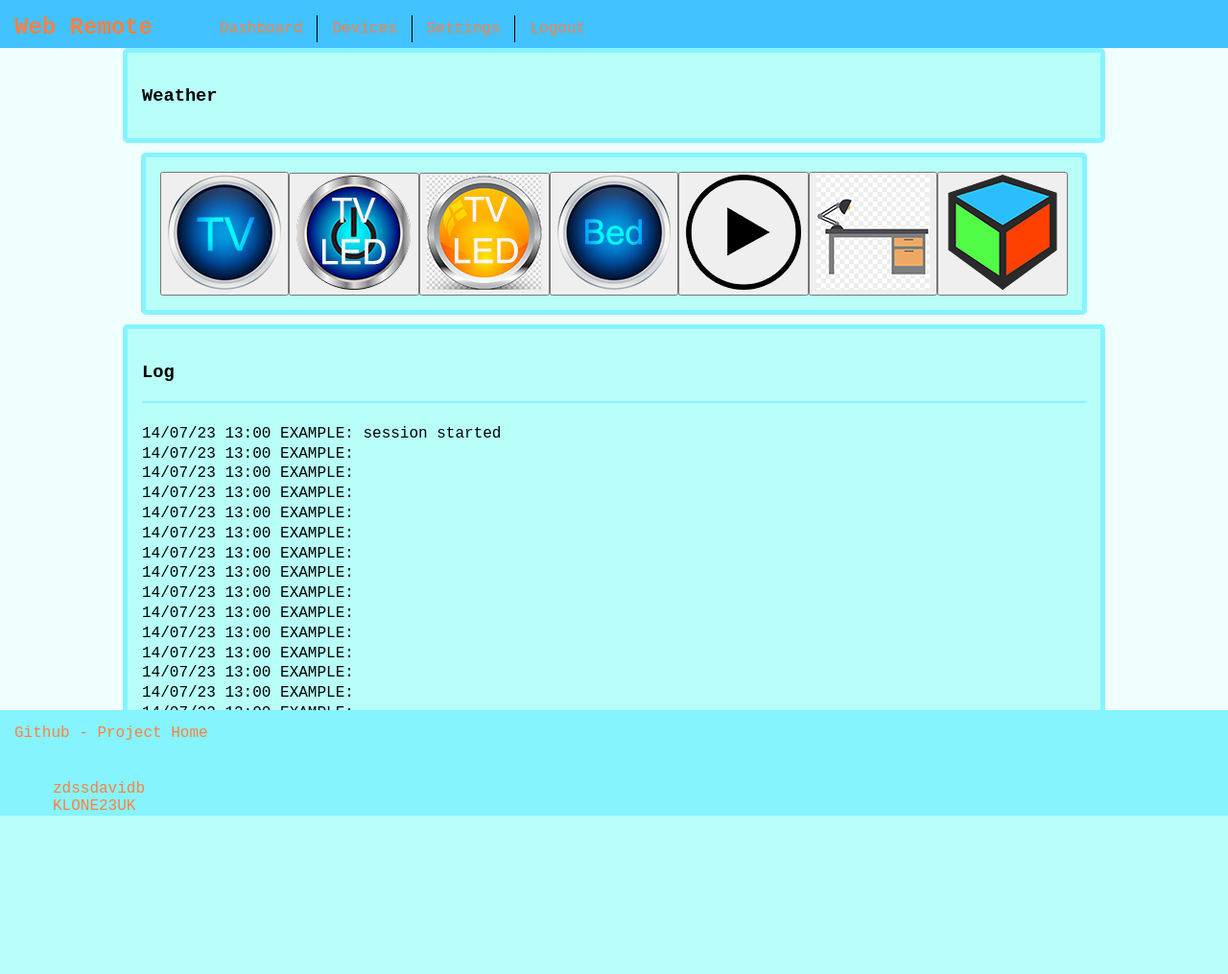
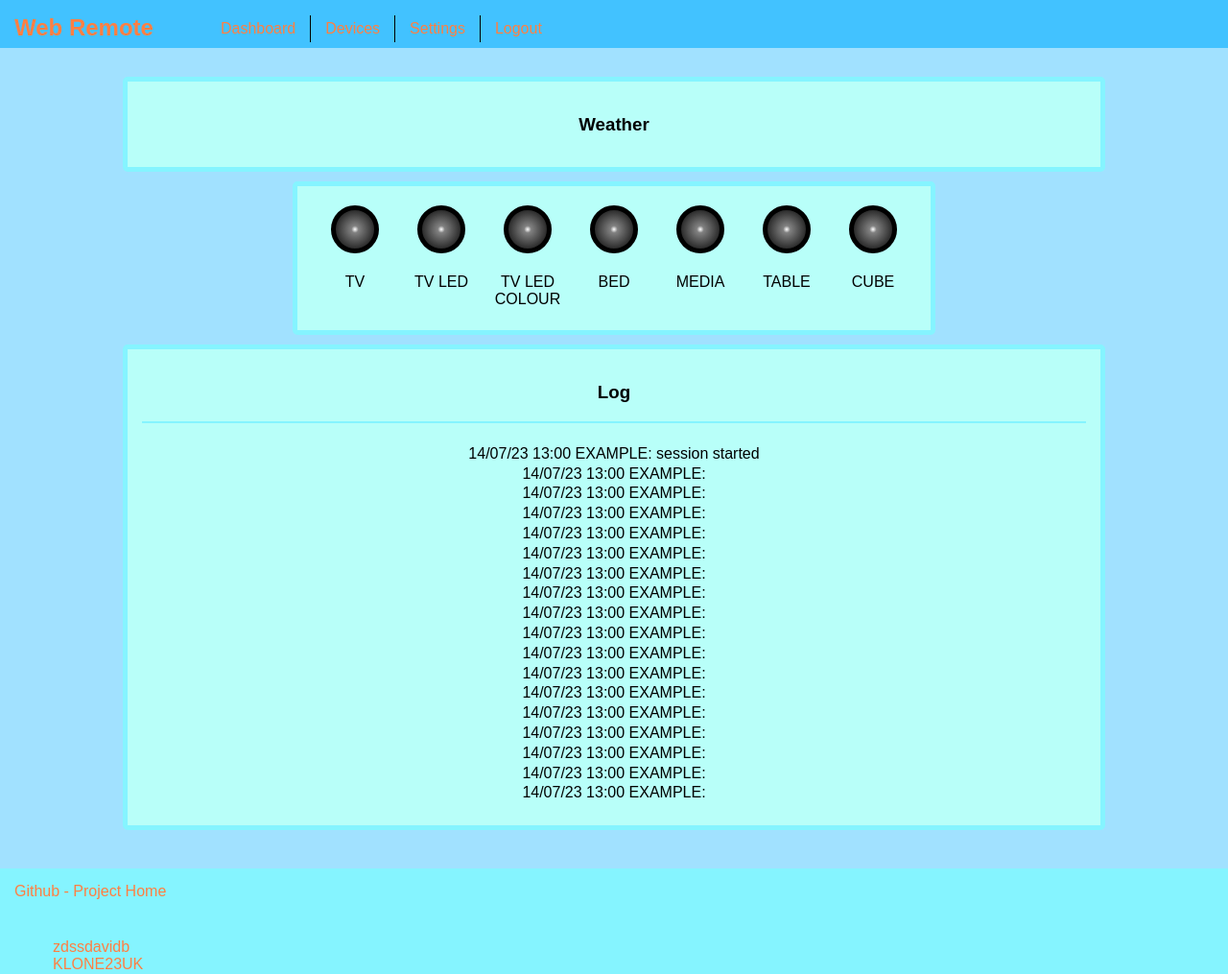
Before and after one commit to zdssdavidb/Webremote, a Flask app: page / in a window 1280 px wide. Shown: the whole page at 96% size. Before the commit the page ends 850 px from the top, so only its background shows below. Run offline with Flask 3, Linux system fonts and the light colour scheme; a user stored in the database is signed in.

Commit message:
fix footer and re-create smart buttons

```diff
--- a/static/css/style.css
+++ b/static/css/style.css
@@ -1,16 +1,13 @@
-html {
-    height: 100%;
-}
-body {
+html, body {
     position: relative;
     display: flex;
     flex-direction: column;
     justify-content: start;
-    height: 100vh;
-    font-family: "Courier New";
-    background-color: #EFFFFD;
+    min-height: 100vh;
+    font-family: 'M PLUS 1p', sans-serif;
+    background-color: #a1e1ff;
     margin: 0px;
-    padding-top: 50px;
+    padding-top: 40px;
     margin-bottom: -10px;
 }
 a:link {
@@ -71,6 +68,9 @@ nav {
     float: left;
     padding: 5px 15px 5px 15px;
 }
+.seperator {
+    border: 5px solid black;
+}
 .nav-item-seperator {
     float: left;
     height: 100%;
@@ -80,10 +80,11 @@ nav {
     display: flex;
     flex-direction: column;
     align-items: stretch;
+    text-align: center;
     width: 80%;
-    height: 700px;
-    margin-left: auto;
-    margin-right: auto;
+    height: auto;
+    margin: 0 auto 150px auto;
+    border-radius: 20px;
 }
 .buttons {
     background-color: #42C2FF;
@@ -98,7 +99,27 @@ nav {
     background-color: #ff7f42;
     border: 5px solid #F04C00;
 }
+.button-group {
+    padding-right: auto;
+    padding-left: auto;
+    width: 90px;
+    height: 120px;
+}
+.button-name {
+    white-space: normal;
+    word-wrap: break-word;
+}
 .smart-buttons {
+    border: solid black 5px;
+    border-radius: 100px;
+    background: rgb(102,120,255);
+    background: radial-gradient(circle, rgba(255,255,255,1) 0%, rgba(129,129,129,1) 13%, rgba(0,0,0,1) 100%);
+    padding: 20px;
+    margin: 5px;
+    width: 50px;
+    height: 50px;
+    font-size: 10px;
+    color: white;
 }
 #login {
     width: 600px;
@@ -162,11 +183,12 @@ nav {
 }
 footer {
     position: absolute;
+    left: 0;
     bottom: 0;
+    width: 100%;
+    height: 5rem;
     margin-bottom: auto;
     background-color: #85F4FF;
-    width: 100%;
-    height: 5rem;
-    margin-top: 15px;
+    margin-top: auto;
     padding: 15px;
 }
--- a/templates/sections/menu.html
+++ b/templates/sections/menu.html
@@ -1,42 +1,52 @@
 <div id="menu">
-    <a class="smart-buttons" href="/img/tv_power">
-        <button type="submit" name="TV_Power" value="power1">
-            <img src="/static/img/blue_tv.png" />
-        </button>
+    <div class="button-group">
+        <a href="/img/tv_power">
+            <button class="smart-buttons" type="submit" name="TV_Power" value="power1"></button>
         </a>
-    <a class="smart-buttons" href="/img/tv_led_toggle">
-        <button type="submit" name="TV_LED" value = "power2">
-            <img src="/static/img/blue_tv_led_toggle.png" />
-        </button>
+        <p class="button-name">TV</p>
+    </div>
+    <div class="button-group">
+        <a href="/img/tv_led_toggle">
+            <button class="smart-buttons" type="submit" name="TV_LED" value = "power2"></button>
         </a>
-    <a class="smart-buttons" href="/img/tv_led_shuffle">
-        <button type="submit" name="TV_LED" value = "power2">
-           <img src="/static/img/yellow_tv_led.png" />
-        </button>
+        <p>TV LED</p>
+    </div>
+    <div class="button-group">
+        <a href="/img/tv_led_shuffle">
+            <button class="smart-buttons" type="submit" name="TV_LED" value = "power2"></button>
         </a>
-    <a class="smart-buttons" href="/img/Misc_1">
-        <button type="submit" name="power3" value = "power3">
-            <img src="/static/img/blue_bed.png" />
-        </button>
+        <p>TV LED COLOUR</p>
+    </div>
+    <div class="button-group">
+        <a href="/img/Misc_1">
+            <button class="smart-buttons" type="submit" name="power3" value = "power3"></button>
         </a>
-    <a class="smart-buttons" href="/img/Misc_2">
-        <button type="submit" name="Misc" value = "power3">
-            <img src="/static/img/play.png" />
-        </button>
+        <p>BED</p>
+    </div>
+    <div class="button-group">
+        <a href="/img/Misc_2">
+            <button class="smart-buttons" type="submit" name="Misc" value = "power3"></button>
         </a>
-    <a class="smart-buttons" href="/img/table_power_toggle">
-        <button type="submit" name="Table" value = "Table">
-            <img src="/static/img/table1.png" />
-        </button>
+        <p>MEDIA</p>
+    </div>
+    <div class="button-group">
+        <a href="/img/table_power_toggle">
+            <button class="smart-buttons" type="submit" name="Table" value = "Table"></button>
         </a>
-    <a class="smart-buttons" href="/img/Cube_power_toggle">
-        <button type="submit" name="Cube-Power" value = "Cube-Power">
-            <img src="/static/img/cube.png" />
-        </button>
+        <p>TABLE</p>
+    </div>
+    <div class="button-group">
+        <a href="/img/Cube_power_toggle">
+            <button class="smart-buttons" type="submit" name="Cube-Power" value = "Cube-Power"></button>
         </a>
-    <!-- <a href="home.html">
+        <p>CUBE</p>
+    </div>
+    <!-- <div class="button-group">
+        <a href="home.html">
             <button type="submit" name="Home" value = "power1">
                 <img src="/static/img/home_icon_480.png" />
             </button>
-    </a> -->
+        </a>
+        <p>CUBE</p>
+    </div> -->
 </div>
--- a/templates/sections/sign_up.html
+++ b/templates/sections/sign_up.html
@@ -12,7 +12,7 @@
     <body>
         {% include 'sections/nav.html' %}
         <form id="create_account_form" class="login-form" action="#" method="post">
-            <h1>Create an account</h1>
+            <h1 id="form-header">Create an account</h1>
             <hr />
             <div class="form-section">
                   <label for="username">Username</label>
```
Also changed, not shown: instance/db.sqlite, templates/sections/footer.html (indentation only). Lines whose indentation alone changed are shown as unchanged.
